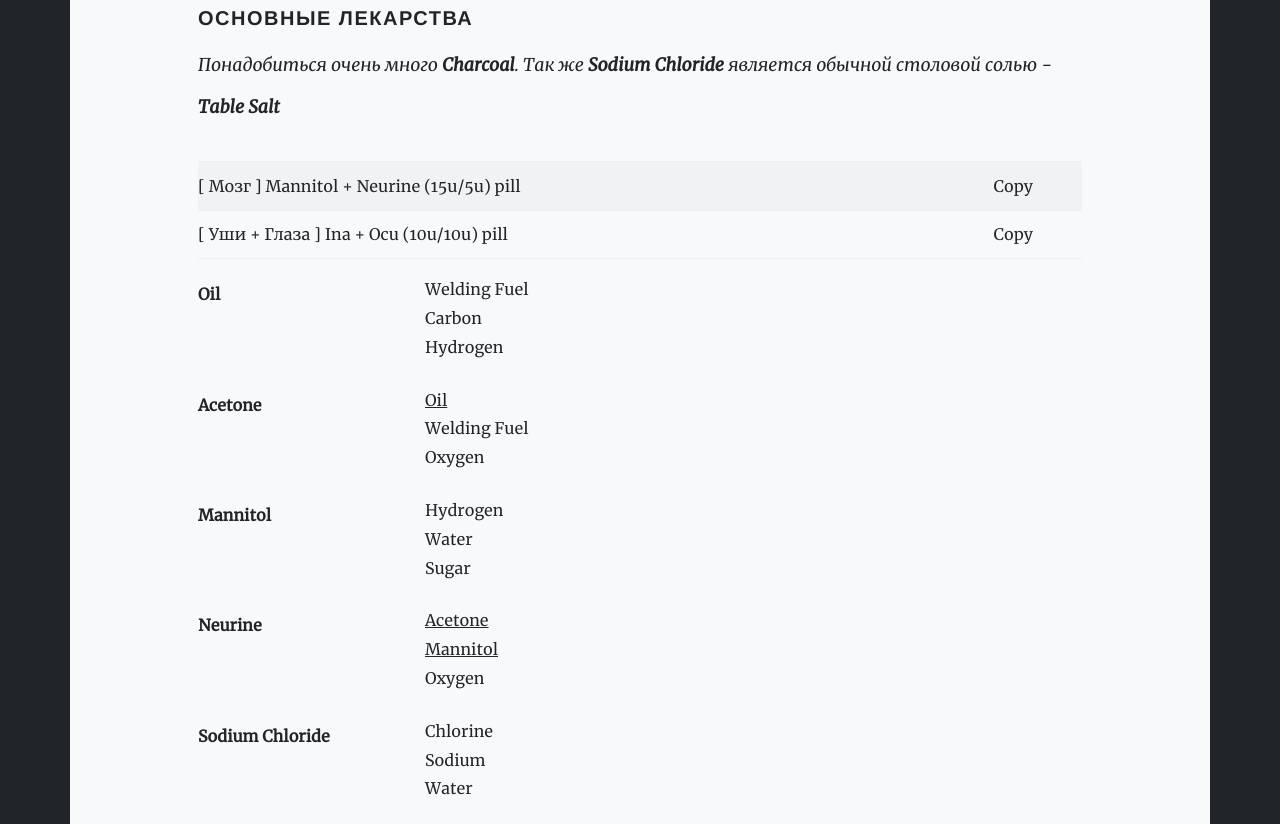
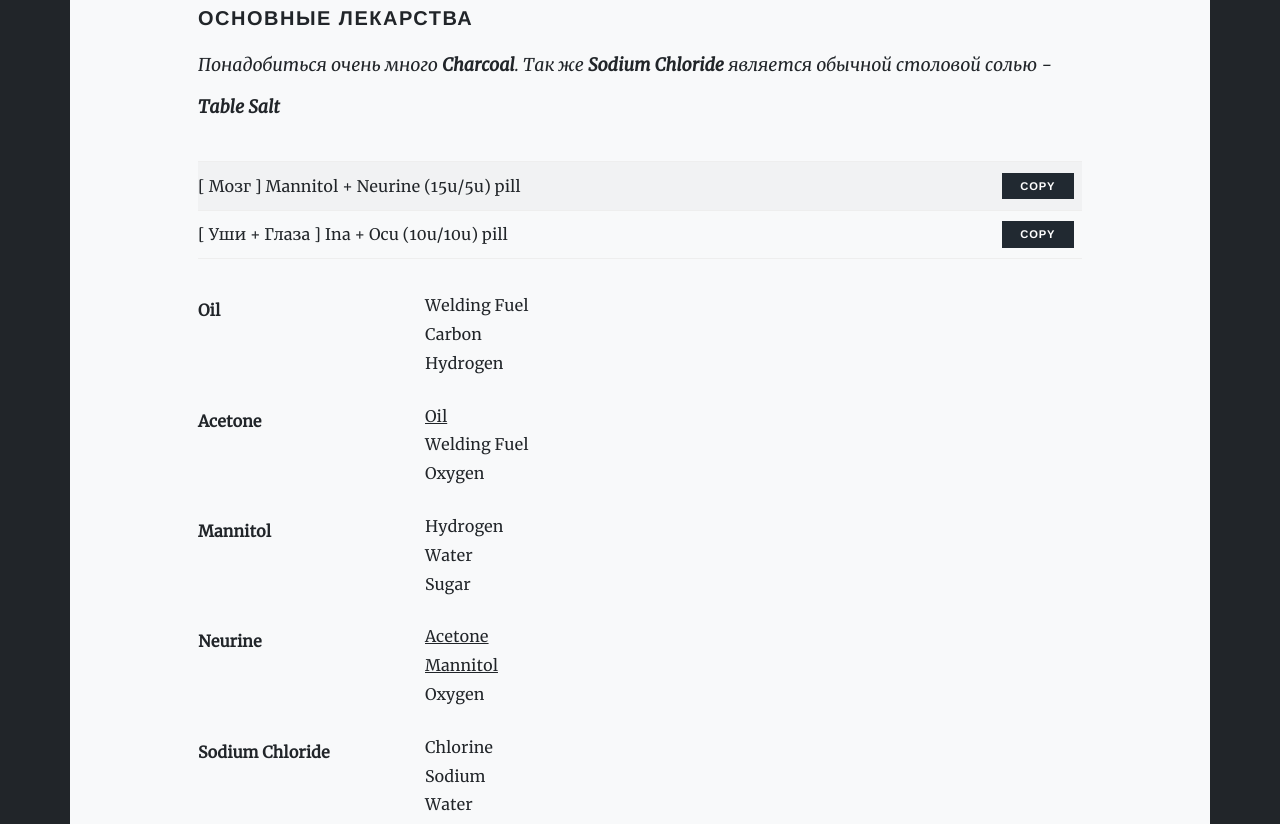
Before and after one commit to papikalesi/shpora, a plain HTML site: page index.html in a window 1280 px wide. Shown: the part 834-1658 px from the top of the page. Drawn offline with Linux system fonts and the light colour scheme.

Commit message:
Update table.css

```diff
--- a/assets/css/table.css
+++ b/assets/css/table.css
@@ -1,5 +1,5 @@
 table {
-		margin: 0 0 1rem 0;
+	margin-bottom: 2rem;
 	width: 100%;
 }
 
@@ -97,3 +97,20 @@ table {
 		table.alt tbody tr td {
 			border-color: #eeeeee;
 		}
+.tik {
+	display: flex;
+	flex-direction: column;
+	align-items: center;
+	justify-content: center;
+	font-family: "Source Sans Pro", Helvetica, sans-serif;
+	color: #ffffff !important;
+	font-size: 0.7rem;
+	text-transform: uppercase;
+	font-weight: 900;
+	letter-spacing: 0.075em;
+	background-color: #212931;
+	height: 100%;
+	width: calc(100% - 1rem);
+	padding: 0 0.5rem;
+	margin: 0 0.5rem;
+}
```
Lines whose indentation alone changed are shown as unchanged.
